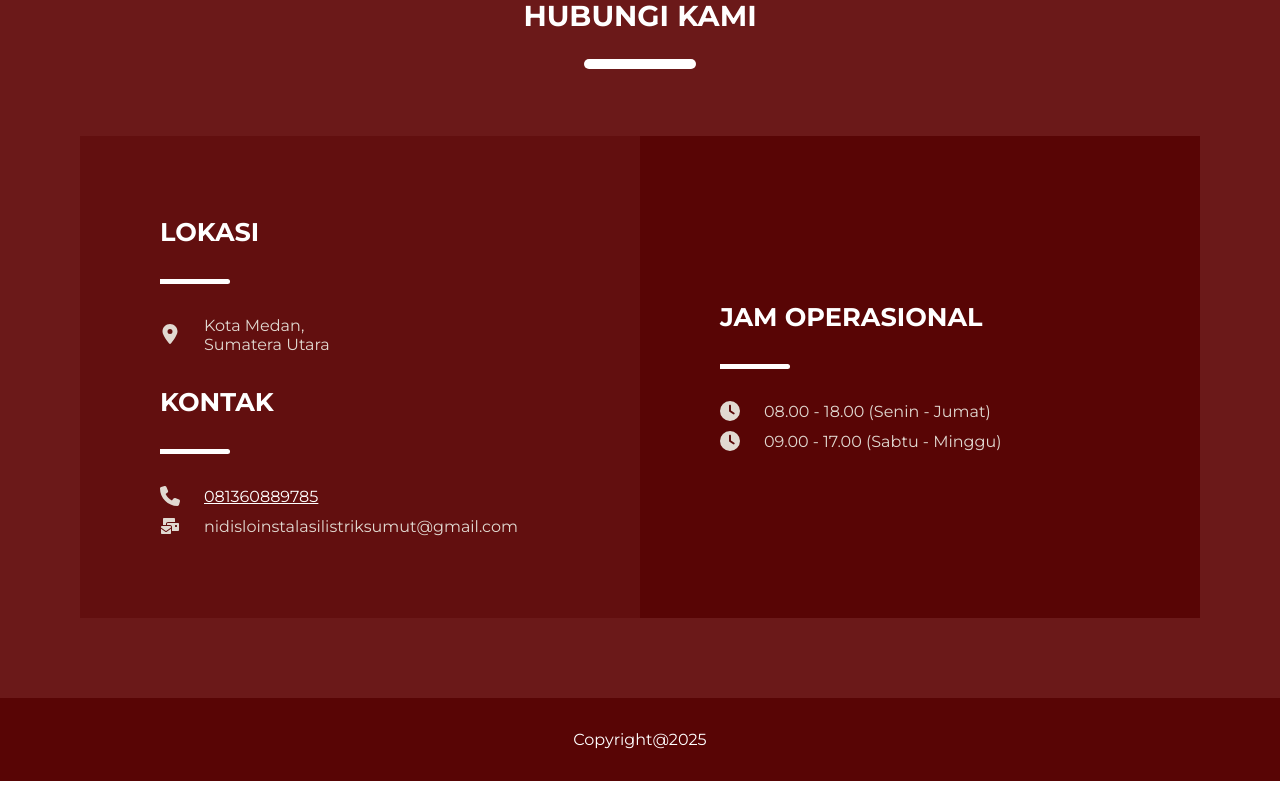
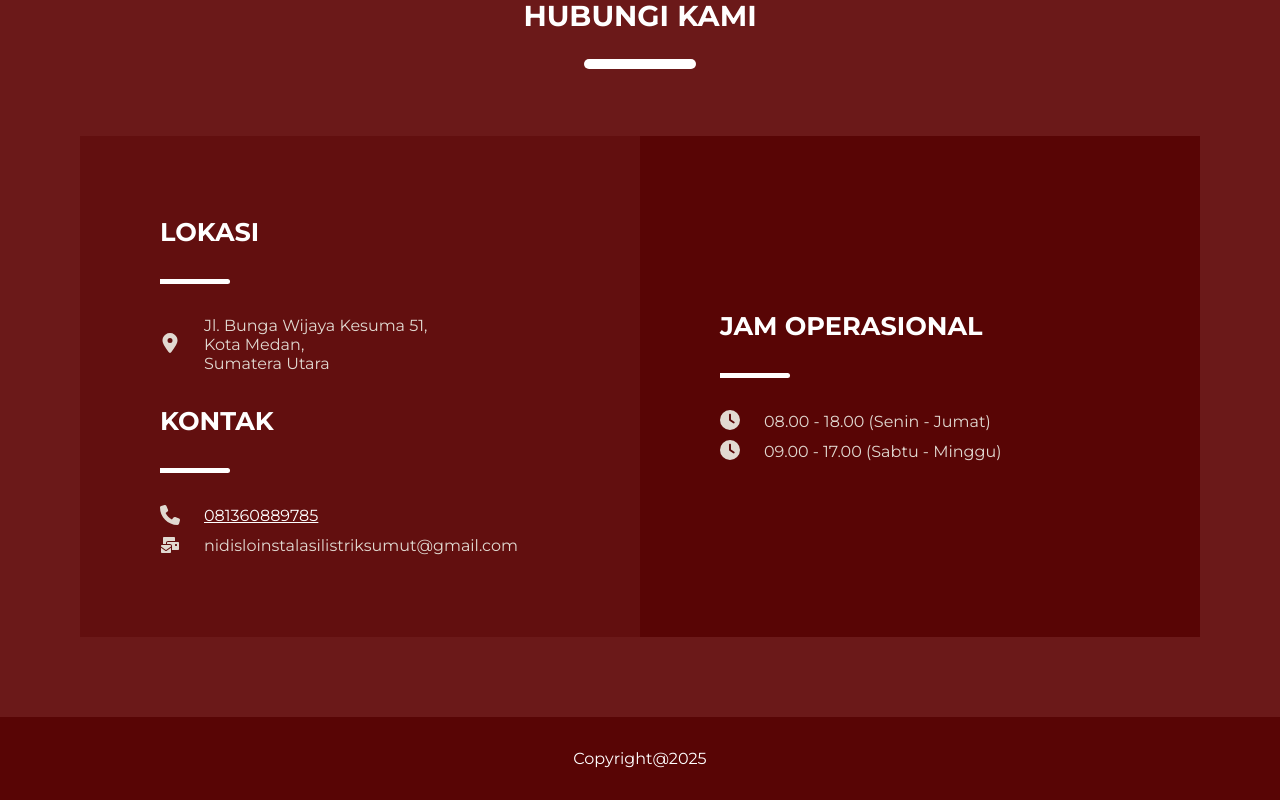
Before and after one commit to rehagana16/nidi-slo, a Next.js app: page / in a window 1280 px wide. Shown: the part 3474-4274 px from the top of the page. Built offline with nearby package versions, Linux system fonts and the light colour scheme.

Commit message:
add address on footer

```diff
--- a/src/components/footer.tsx
+++ b/src/components/footer.tsx
@@ -22,6 +22,7 @@ export const Footer = () => {
               <FontAwesomeIcon icon={faLocationDot} className={styles.icon} />
             </div>
             <div>
+              <div>Jl. Bunga Wijaya Kesuma 51,</div>
               <div>Kota Medan,</div>
               <div>Sumatera Utara</div>
             </div>
```
